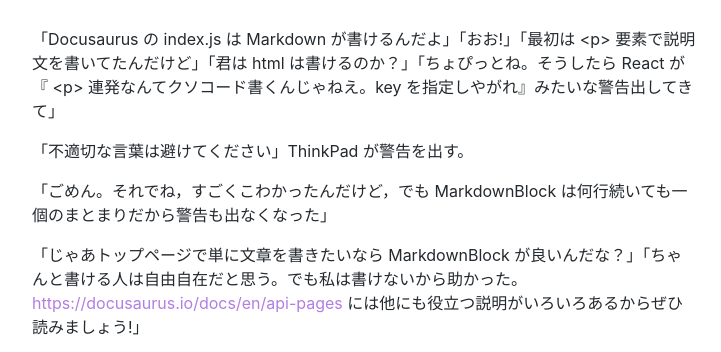
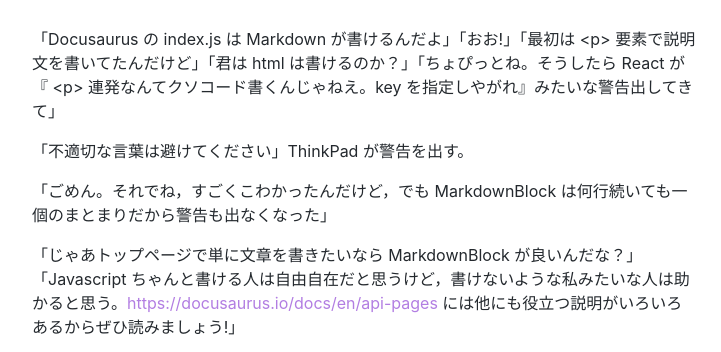
Before and after one commit to jamcha-aa/Docusaurus-Guide, a plain HTML site: page docs/05.html in a window 1280 px wide. Shown: the part 2852-3204 px from the top of the page, without its empty margins (276-997 px from the left). Drawn offline with nearby package versions, Linux system fonts and the light colour scheme; a script that the page names is missing.

Commit message:
Deploy website
Deploy website version based on 8843657716de4da7d9f41f240dadbd503a9bb6dc

```diff
--- a/docs/05.html
+++ b/docs/05.html
@@ -92,7 +92,7 @@
 「Docusaurus の index.js は Markdown が書けるんだよ」「おお!」「最初は &lt;p&gt; 要素で説明文を書いてたんだけど」「君は html は書けるのか？」「ちょぴっとね。そうしたら React が『 &lt;p&gt; 連発なんてクソコード書くんじゃねえ。key を指定しやがれ』みたいな警告出してきて」</p>
 <p>「不適切な言葉は避けてください」ThinkPad が警告を出す。</p>
 <p>「ごめん。それでね，すごくこわかったんだけど，でも MarkdownBlock は何行続いても一個のまとまりだから警告も出なくなった」</p>
-<p>「じゃあトップページで単に文章を書きたいなら MarkdownBlock が良いんだな？」「ちゃんと書ける人は自由自在だと思う。でも私は書けないから助かった。<a href="https://docusaurus.io/docs/en/api-pages">https://docusaurus.io/docs/en/api-pages</a> には他にも役立つ説明がいろいろあるからぜひ読みましょう!」</p>
+<p>「じゃあトップページで単に文章を書きたいなら MarkdownBlock が良いんだな？」「Javascript ちゃんと書ける人は自由自在だと思うけど，書けないような私みたいな人は助かると思う。<a href="https://docusaurus.io/docs/en/api-pages">https://docusaurus.io/docs/en/api-pages</a> には他にも役立つ説明がいろいろあるからぜひ読みましょう!」</p>
 <p><br>
 <br>
 (c) 2018 jamcha (<a href="mailto:jamcha.aa@gmail.com">jamcha.aa@gmail.com</a>).</p>
```
